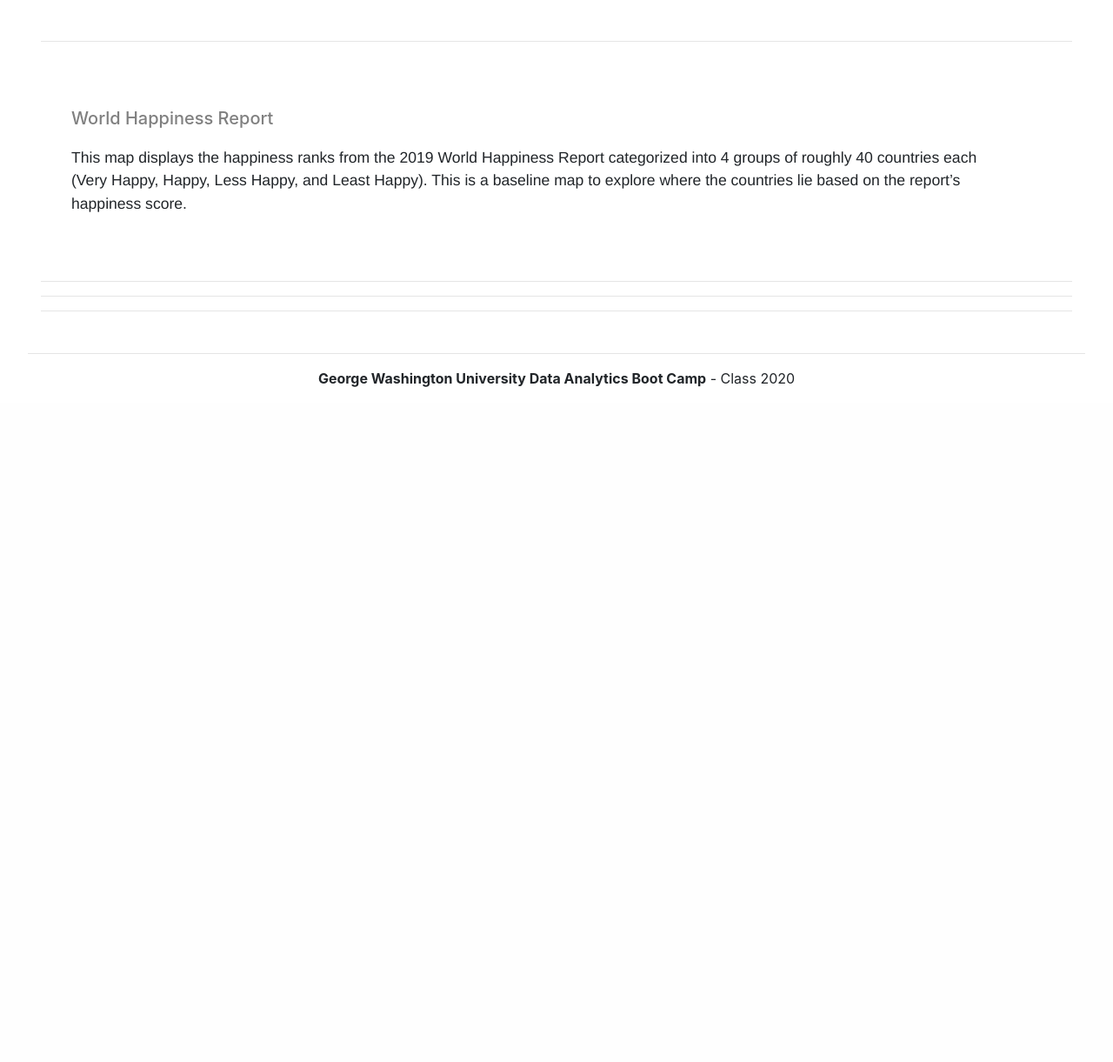
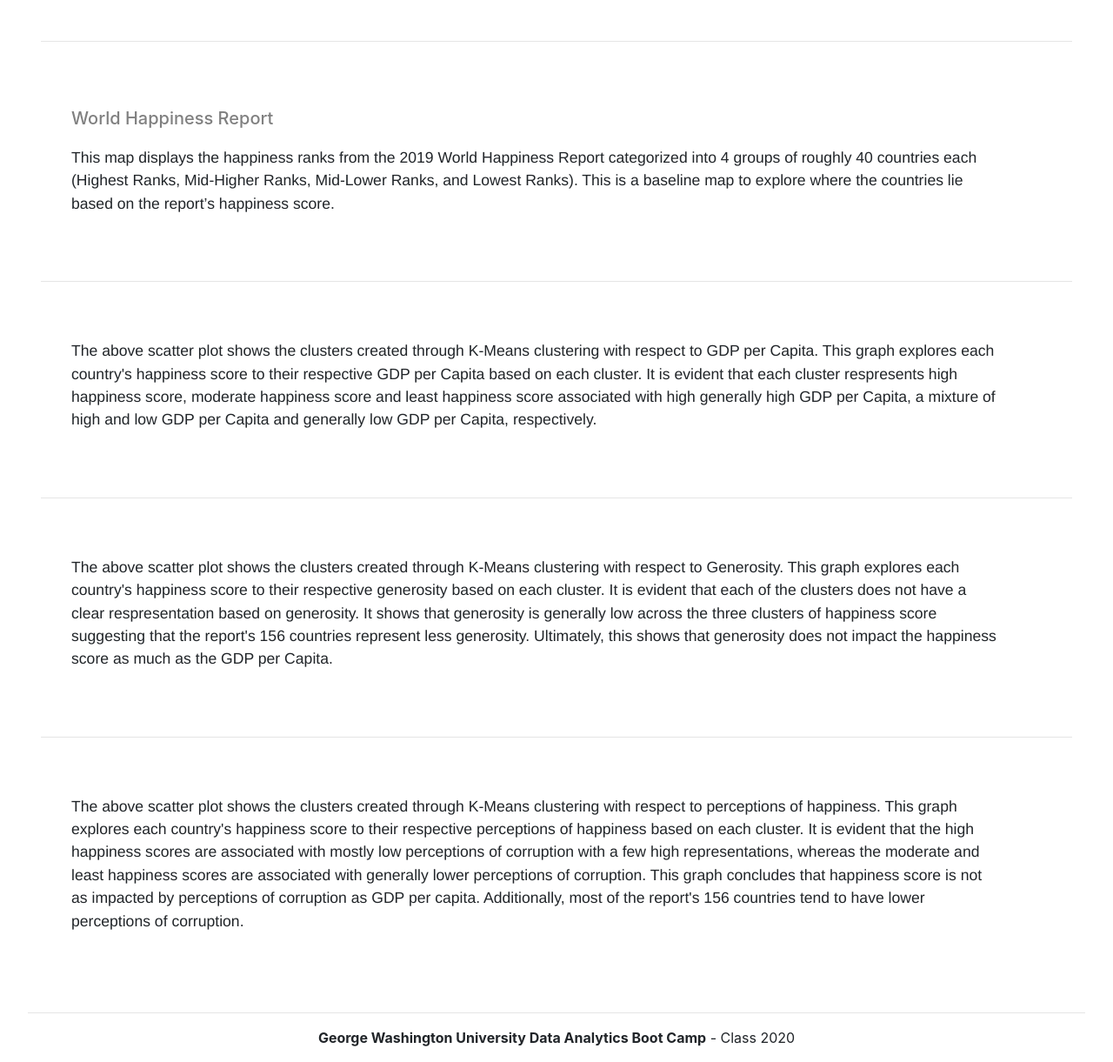
Before and after one commit to anishaa95/Happiness_Index_Final_Project, a Flask app: page /project3 in a window 1280 px wide. Shown: the part 2686-3907 px from the top of the page at 87% size. Before the commit the page ends 3131 px from the top, so only its background shows below. Run offline with Flask 2, Linux system fonts and the light colour scheme; data that the repository does not hold is empty; some libraries are stand-ins or nearby versions.

Commit message:
adding graph explanations

```diff
--- a/app.py
+++ b/app.py
@@ -13,7 +13,7 @@ import json
 #################################################
 
 engine = create_engine(
-    "postgres://marciooliver:@localhost:5432/HappinessData")
+    "postgres://AnishaaDeSilva:@localhost:5432/HappinessData")
 
 # reflect an existing database into a new model
 Base = automap_base()
--- a/templates/project3.html
+++ b/templates/project3.html
@@ -251,8 +251,9 @@
                     <div class="row-md-12 row_groups">
                         <h5>World Happiness Report</h5>
                         <p>This map displays the happiness ranks from the 2019 World Happiness Report categorized
-                            into 4 groups of roughly 40 countries each (Very Happy, Happy, Less Happy, and Least
-                            Happy). This is a baseline map to explore where the countries lie based on the report’s
+                            into 4 groups of roughly 40 countries each (Highest Ranks, Mid-Higher Ranks, Mid-Lower
+                            Ranks, and Lowest Ranks). This is a baseline map to explore where the countries lie based on
+                            the report’s
                             happiness score.</p>
                     </div>
                 </div>
@@ -288,6 +289,18 @@
                         scriptElement.src = 'https://public.tableau.com/javascripts/api/viz_v1.js';
                         vizElement.parentNode.insertBefore(scriptElement, vizElement);
                     </script>
+                    <div class="row-md-12 row_groups">
+
+                        <p>The above scatter plot shows the clusters created through K-Means clustering with respect to
+                            GDP per Capita.
+                            This graph explores each country's happiness score to their respective GDP per Capita based
+                            on each cluster.
+                            It is evident that each cluster respresents high happiness score, moderate happiness score
+                            and least happiness score
+                            associated with high generally high GDP per Capita, a mixture of high and low GDP per Capita
+                            and generally low GDP per Capita, respectively.
+                        </p>
+                    </div>
                 </div>
             </section>
             <hr>
@@ -321,6 +334,21 @@
                         scriptElement.src = 'https://public.tableau.com/javascripts/api/viz_v1.js';
                         vizElement.parentNode.insertBefore(scriptElement, vizElement);
                     </script>
+                    <div class="row-md-12 row_groups">
+
+                        <p>The above scatter plot shows the clusters created through K-Means clustering with respect to
+                            Generosity.
+                            This graph explores each country's happiness score to their respective generosity based
+                            on each cluster.
+                            It is evident that each of the clusters does not have a clear respresentation based on
+                            generosity.
+                            It shows that generosity is generally low across the three clusters of happiness score
+                            suggesting that
+                            the report's 156 countries represent less generosity. Ultimately, this shows that generosity
+                            does not
+                            impact the happiness score as much as the GDP per Capita.
+                        </p>
+                    </div>
                 </div>
             </section>
             <hr>
@@ -354,6 +382,22 @@
                         scriptElement.src = 'https://public.tableau.com/javascripts/api/viz_v1.js';
                         vizElement.parentNode.insertBefore(scriptElement, vizElement);
                     </script>
+                    <div class="row-md-12 row_groups">
+
+                        <p>The above scatter plot shows the clusters created through K-Means clustering with respect to
+                            perceptions of happiness.
+                            This graph explores each country's happiness score to their respective perceptions of
+                            happiness based
+                            on each cluster.
+                            It is evident that the high happiness scores are associated with mostly low perceptions of
+                            corruption with a few high representations,
+                            whereas the moderate and least happiness scores are associated with generally lower
+                            perceptions of corruption. This graph concludes
+                            that happiness score is not as impacted by perceptions of corruption as GDP per capita.
+                            Additionally, most of the report's 156 countries
+                            tend to have lower perceptions of corruption.
+                        </p>
+                    </div>
                 </div>
             </section>
         </main>
```
Also changed, not shown: 1 other file.
